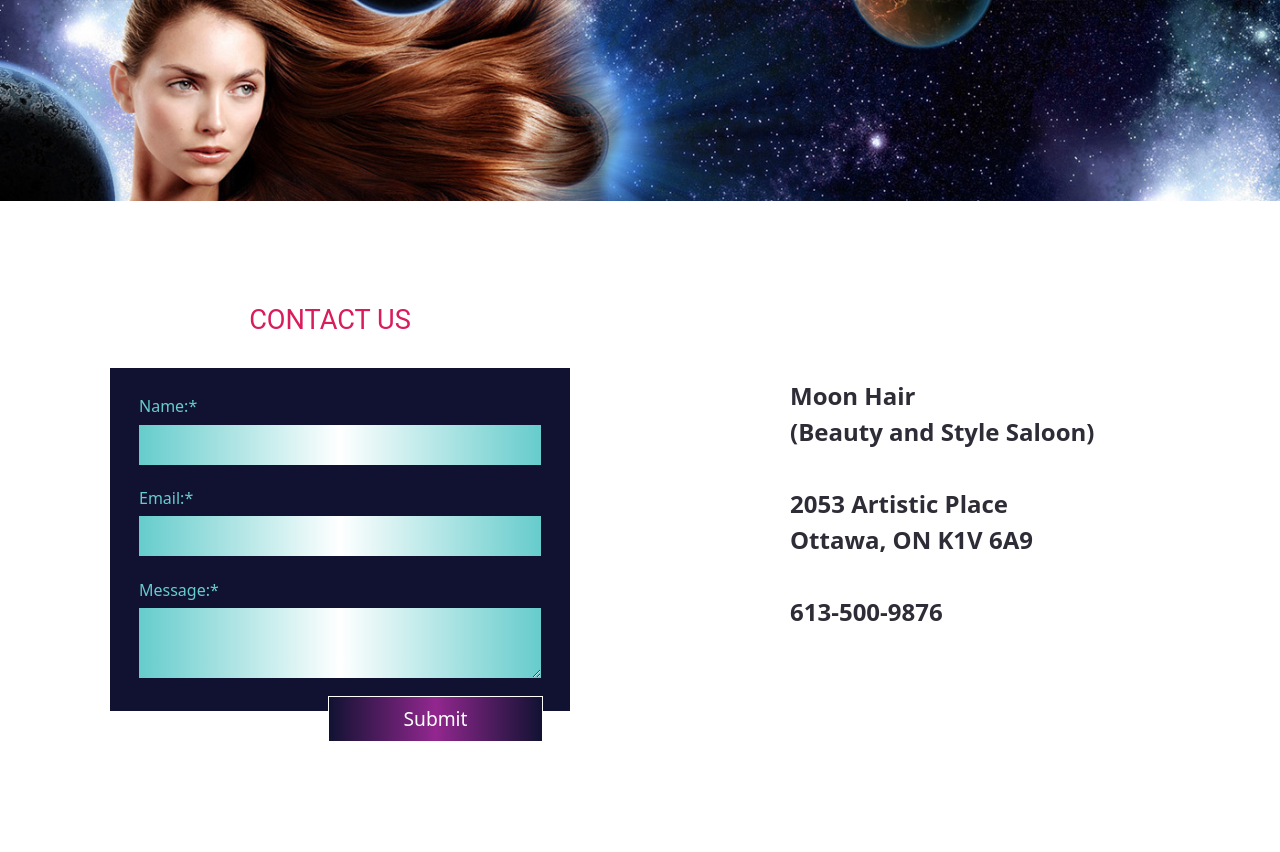
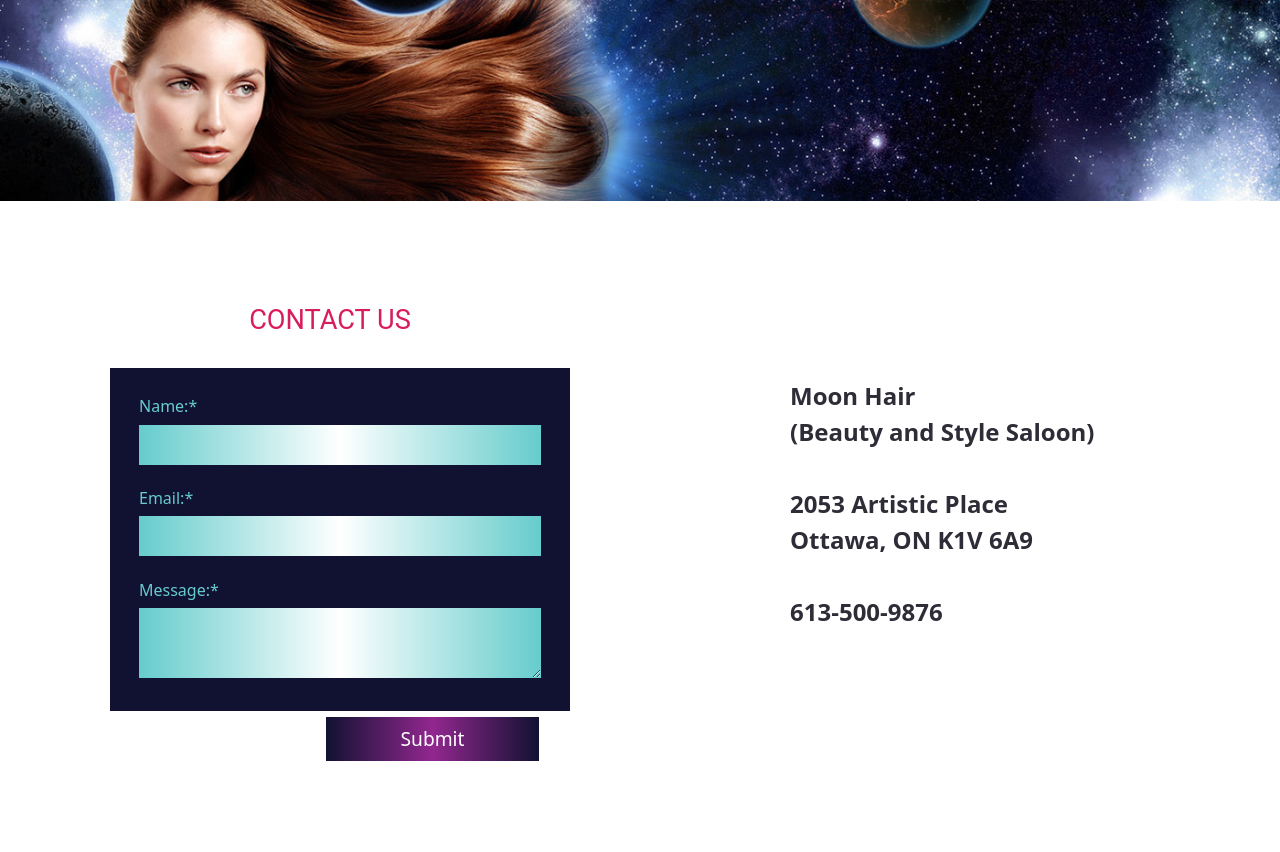
Before and after one commit to YaninaTuyman/mtm6330-midterm-tuym0001, a website: page contact.html in a window 1280 px wide. Shown: the part 100-952 px from the top of the page. Drawn offline with nearby package versions, Linux system fonts and the light colour scheme.

Commit message:
Fixed problem with Submit button

```diff
--- a/scss/main.scss
+++ b/scss/main.scss
@@ -274,6 +274,9 @@ footer {
       margin-right: 12px;
       /* I need more space on the right */
       width: 50%;
+      @media screen and (min-width: 560px) {
+        margin: 20px 15px 20px 20px;
+      }
     }
     textarea {
       /* The height for the textarea */
```
Also changed, not shown: css/main.css, css/min/main.css.
